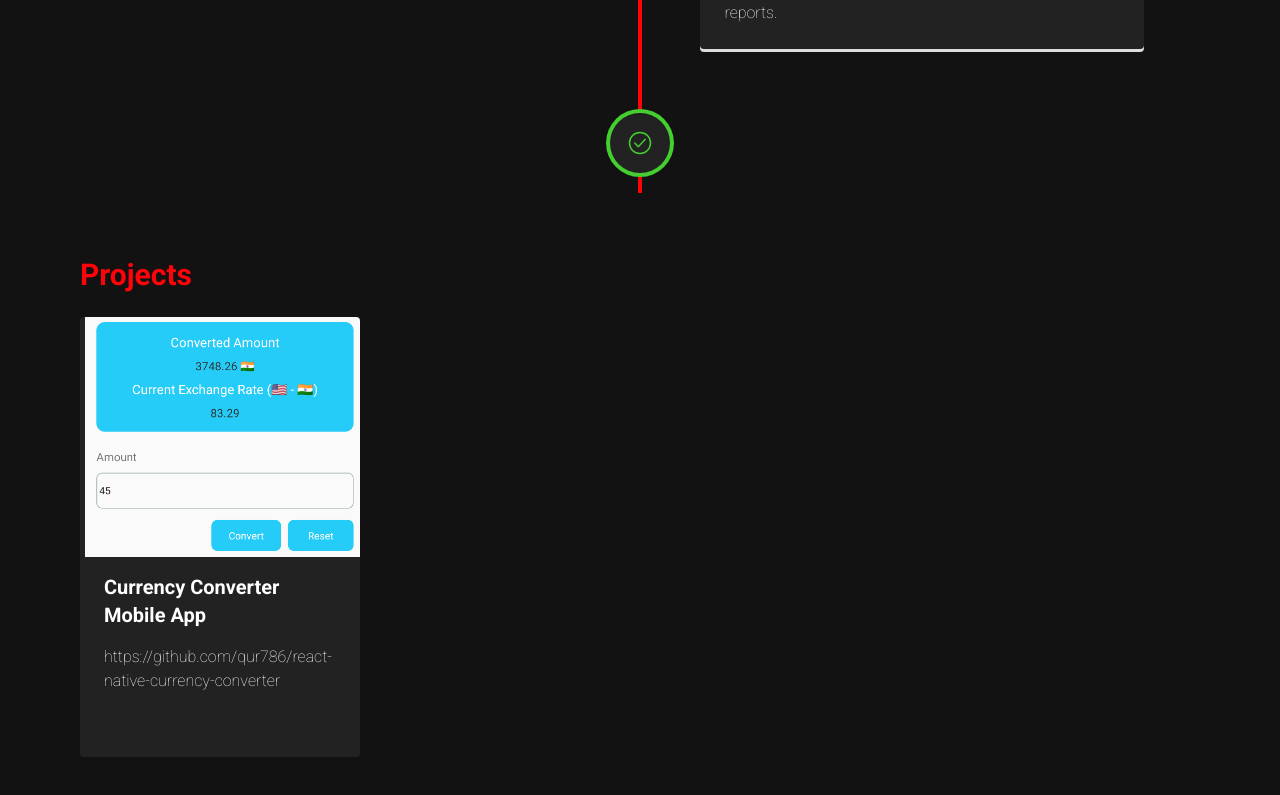
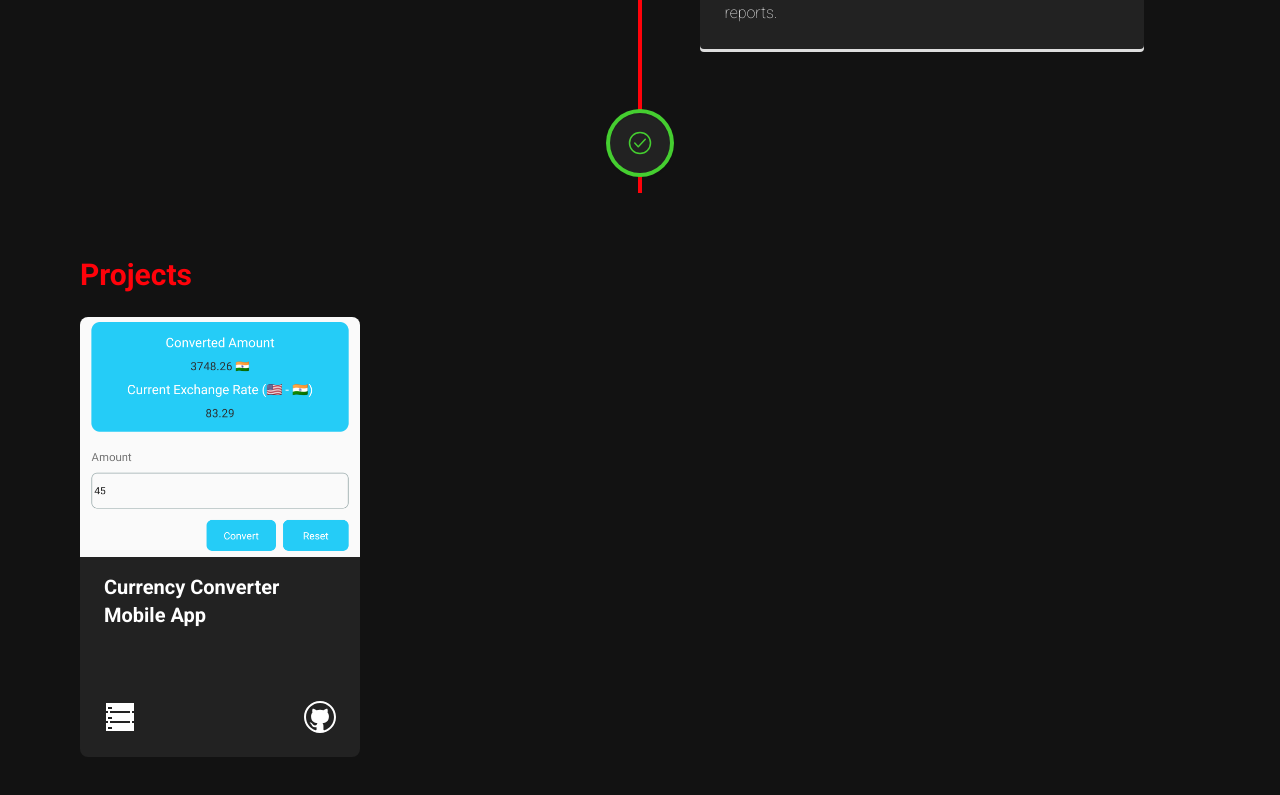
Before and after one commit to qur786/portfolio, a React (Vite) app: page / in a window 1280 px wide. Shown: the part 3979-4774 px from the top of the page. Built offline with nearby package versions, Linux system fonts and the light colour scheme.

Commit message:
feat: added github and deployed links via icons

```diff
--- /dev/null
+++ b/src/Icons/github-circle.tsx
@@ -0,0 +1,24 @@
+export function GithubCircleIcon(): JSX.Element {
+  return (
+    <svg
+      enableBackground="new 0 0 512 512"
+      className="h-8"
+      height="512px"
+      id="Layer_1"
+      version="1.1"
+      viewBox="0 0 512 512"
+      xmlSpace="preserve"
+      xmlns="http://www.w3.org/2000/svg"
+      xmlnsXlink="http://www.w3.org/1999/xlink"
+    >
+      <g>
+        <path
+          clipRule="evenodd"
+          d="M296.133,354.174c49.885-5.891,102.942-24.029,102.942-110.192   c0-24.49-8.624-44.448-22.67-59.869c2.266-5.89,9.515-28.114-2.734-58.947c0,0-18.139-5.898-60.759,22.669   c-18.139-4.983-38.09-8.163-56.682-8.163c-19.053,0-39.011,3.18-56.697,8.163c-43.082-28.567-61.22-22.669-61.22-22.669   c-12.241,30.833-4.983,53.057-2.718,58.947c-14.061,15.42-22.677,35.379-22.677,59.869c0,86.163,53.057,104.301,102.942,110.192   c-6.344,5.452-12.241,15.873-14.507,30.387c-12.702,5.438-45.808,15.873-65.758-18.592c0,0-11.795-21.31-34.012-22.669   c0,0-22.224-0.453-1.813,13.592c0,0,14.96,6.812,24.943,32.653c0,0,13.6,43.089,76.179,29.48v38.543   c0,5.906-4.53,12.702-15.865,10.89C96.139,438.977,32.2,354.626,32.2,255.77c0-123.807,100.216-224.022,224.03-224.022   c123.347,0,224.023,100.216,223.57,224.022c0,98.856-63.946,182.754-152.828,212.688c-11.342,2.266-15.873-4.53-15.873-10.89   V395.45C311.1,374.577,304.288,360.985,296.133,354.174L296.133,354.174z M512,256.23C512,114.73,397.263,0,256.23,0   C114.73,0,0,114.73,0,256.23C0,397.263,114.73,512,256.23,512C397.263,512,512,397.263,512,256.23L512,256.23z"
+          fill="white"
+          fillRule="evenodd"
+        />
+      </g>
+    </svg>
+  );
+}
--- /dev/null
+++ b/src/Icons/server.tsx
@@ -0,0 +1,24 @@
+export function ServerIcon(): JSX.Element {
+  return (
+    <svg
+      enableBackground="new 0 0 32 32"
+      className="h-8"
+      height="32px"
+      id="svg2"
+      version="1.1"
+      viewBox="0 0 32 32"
+      xmlSpace="preserve"
+      xmlns="http://www.w3.org/2000/svg"
+    >
+      <g id="background">
+        <rect fill="none" height="32" width="32" />
+      </g>
+      <g id="server">
+        <path
+          fill="white"
+          d="M30,10V2H2v8h2v2H2v8h2v2H2v8h28v-8h-2v-2h2v-8h-2v-2H30z M4,6h4v2H4V6z M4,16h4v2H4V16z M8,28H4v-2h4V28z M26,22H6v-2h20   V22z M26,12H6v-2h20V12z"
+        />
+      </g>
+    </svg>
+  );
+}
--- a/src/components/Project/index.tsx
+++ b/src/components/Project/index.tsx
@@ -1,3 +1,6 @@
+import { GithubCircleIcon } from "../../Icons/github-circle";
+import { ServerIcon } from "../../Icons/server";
+
 interface ProjectProps {
   image: string;
   imageAlt?: string;
@@ -14,16 +17,22 @@ export function Project({
   imageAlt,
 }: ProjectProps): JSX.Element {
   return (
-    <div className="max-w-[280px] h-[440px] rounded overflow-hidden bg-[#222222]">
+    <div className="max-w-[280px] h-[440px] rounded-lg bg-[#222222] ">
       <img
-        className="w-full h-60 object-cover object-[5px_25%]"
+        className="w-full h-60 object-cover rounded-tl-lg rounded-tr-lg object-[0px_25%] "
         src={image}
         alt={imageAlt}
       />
-      <div className="px-6 py-4 font-bold text-xl">{title}</div>
-      <div className="px-6">
-        {githubLink}
-        {deployedLink}
+      <div className="h-10 flex flex-col gap-14">
+        <div className="px-6 py-4 font-bold text-xl ">{title}</div>
+        <div className="px-6 flex flex-row justify-between ">
+          <a href={deployedLink}>
+            <ServerIcon />
+          </a>
+          <a href={githubLink}>
+            <GithubCircleIcon />
+          </a>
+        </div>
       </div>
     </div>
   );
```
